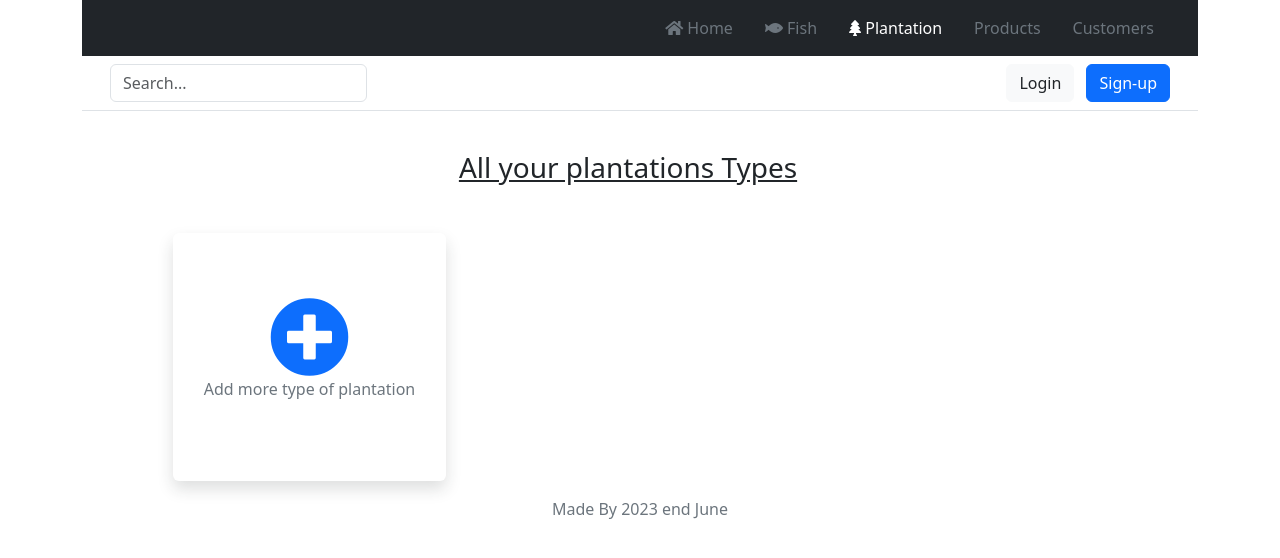
After one commit to MamyAndry/Aquaponie, a CodeIgniter app: page /database/plantation in a window 1280 px wide. The commit adds this page. Shown: the top 558 px of the page. Run offline with CodeIgniter, Linux system fonts and the light colour scheme; data that the repository does not hold is empty.

Commit message:
insert type fish and plantation

```diff
--- a/application/config/database.php
+++ b/application/config/database.php
@@ -76,8 +76,8 @@ $query_builder = TRUE;
 $db['default'] = array(
 	'dsn'	=> '',
 	'hostname' => 'localhost',
-	'username' => 'sarobidy',
-	'password' => 'manoary',
+	'username' => 'postgres',
+	'password' => 'pixel',
 	'database' => 'aquaponie',
 	'dbdriver' => 'postgre',
 	'dbprefix' => '',
--- /dev/null
+++ b/application/controllers/Plantation.php
@@ -0,0 +1,78 @@
+<?php
+
+class Plantation extends CI_Controller
+{
+    public function __construct(){
+        parent::__construct();
+        $this->load->model('plantation/Type_Plantation' , 'plantation');
+    }
+
+    // To list all type of fishes
+    public function index(){
+
+        $plantations = $this->plantation->get_all_type();
+
+        $data['header_plantation'] = "text-white";
+        $data['header_fish'] = "text-secondary";
+        $data['plantations'] = $plantations;
+        $data['page_title'] = "Plantations Pages";
+        $data['body'] = 'plantation/index';
+
+        $this->load->view('template/index' , $data);
+
+    }
+
+    public function insert(){
+        $data['header_plantation'] = "text-white";
+        $data['header_fish'] = "text-secondary";
+        $data['page_title'] = "Plantation Pages / Insert Plantation";
+        $data['body'] = 'plantation/insert_plantation';
+
+        $this->load->view('template/index' , $data);
+    }
+
+    public function save(){
+        $config = array(
+
+            array(
+                'field' => 'type',
+                'label' => 'type of fish',
+                'rules' => 'required',
+                'errors' => array(
+                    'required' => '<span class="text-danger"> You must provide a %s </span>'
+                )
+            ),
+            array(
+                'field' => 'w_max_baby',
+                'label' => 'max weight when baby',
+                'rules' => 'required|numeric',
+                'errors' => array(
+                    'required' => '<span class="text-danger"> You must provide a %s </span>'
+                )
+            ),
+            array(
+                'field' => 'w_max_semi_mature',
+                'label' => 'max weight when semi-mature',
+                'rules' => 'required|numeric',
+                'errors' => array(
+                    'required' => '<span class="text-danger"> You must provide a %s </span>'
+                )
+            ),
+
+        );
+
+        // Avy eo mametaka an'izany form_validation izany ka
+        $this->form_validation->set_rules( $config );
+        if (!$this->form_validation->run()){
+            $this->insert();
+            return;
+        }
+        $type 		= $this->input->post('type');
+        $w_max_baby = $this->input->post('w_max_baby');
+        $w_max_semi_mature 	= $this->input->post('w_max_semi_mature');
+
+
+        $this->plantation->insert_type_plantation( $type, $w_max_baby, $w_max_semi_mature );
+        redirect(base_url('plantation'));
+    }
+}
--- a/application/models/plantation/Type_Plantation.php
+++ b/application/models/plantation/Type_Plantation.php
@@ -51,7 +51,7 @@
 			$data = array(
 				'id_type_plantation' 		=> $id,
 				'name_type_plantation'		=> $name_type_plantation,
-				'weight_max_little'			=> $weight_max_baby,
+				'weight_max_baby'			=> $weight_max_baby,
 				'weight_max_semi_mature'	=> $weight_max_semi_mature
 			);
 
@@ -77,6 +77,8 @@
 				$type = new Type_Plantation();
 				$type->id_type_plantation = $row["id_type_plantation"];
 				$type->name_type_plantation = $row["name_type_plantation"];
+                $type->weight_max_baby = $row["weight_max_baby"];
+                $type->weight_max_semi_mature = $row["weight_max_semi_mature"];
 				$results[] = $type;
 			}
 			return $results;
--- /dev/null
+++ b/application/views/plantation/index.php
@@ -0,0 +1,67 @@
+<div class="container">
+    <div class="row">
+        <div class="row text-title p-2 my-3">
+            <h3 class="text-center text-decoration-underline">
+                All your plantations Types
+            </h3>
+        </div>
+        <div class=" my-3 row fishes-types d-flex">
+            <?php
+
+            foreach( $plantations as $plantation ){ ?>
+                <div class="card col-lg-3 shadow p-3 col-md-5 offset-md-1 border-0  col-sm-12 " data-aos="fade-down">
+                    <div class="card-body rounded">
+                        <div class="row details-rows">
+                            <div class="title-row row">
+                                Type of plantation : <?php echo $plantation->name_type_plantation; ?>
+                            </div>
+                            <div class="row"></div>
+                            <div class="row fish-details">
+                                <table class="table">
+                                    <thead>
+                                    <th> Data </th>
+                                    <th> </th>
+                                    </thead>
+                                    <tbody>
+                                    <tr >
+                                        <td class="p-2">Weight max when baby</td>
+                                        <td class="text-end"> <?php echo $plantation->weight_max_baby; ?> KG</td>
+                                    </tr>
+                                    <tr>
+                                        <td class="p-2"> Weight max semi-mature</td>
+                                        <td class="text-end"> <?php echo $plantation->weight_max_semi_mature; ?> KG</td>
+                                    </tr>
+                                    <tr class="">
+                                        <td></td>
+                                        <td class="text-end">
+                                            <a href="" class="btn btn-primary">
+                                                See more Info
+                                            </a>
+                                        </td>
+                                    </tr>
+                                    </tbody>
+                                </table>
+                            </div>
+                        </div>
+                    </div>
+                </div>
+            <?php } ?>
+            <div class="card col-lg-3 shadow border-0 col-md-5 offset-md-1 col-sm-12"  data-aos="zoom-in" data-aos-delay="1000">
+                <div class="card-body">
+                    <div class="row my-5">
+                        <div class="img-fluid text-decoration-none text-center">
+                            <a href="<?php echo site_url('plantation/insert'); ?>" class="links text-decoration-none">
+                                <i class="fa fa-plus-circle display-1"></i>
+                            </a>
+                        </div>
+                        <div class="text-center">
+                            <p class="text-secondary">
+                                Add more type of plantation
+                            </p>
+                        </div>
+                    </div>
+                </div>
+            </div>
+        </div>
+    </div>
+</div>
--- a/application/views/template/Header.php
+++ b/application/views/template/Header.php
@@ -9,31 +9,29 @@
           <ul class="nav col-12 col-lg-auto my-2 justify-content-center my-md-0 text-small">
             <li>
               <a href="#" class="nav-link text-secondary">
-                <svg class="bi d-block mx-auto mb-1" width="24" height="24"><use xlink:href="#home"></use></svg>
+                <i class="fa fa-home"></i>
                 Home
               </a>
             </li>
             <li>
-              <a href="<?php echo site_url('fish'); ?>" class="nav-link text-white">
-                <svg class="bi d-block mx-auto mb-1" width="24" height="24"><use xlink:href="#speedometer2"></use></svg>
+              <a href="<?php echo site_url('fish'); ?>" class="nav-link <?php echo $header_fish; ?>">
+                <i class="fa fa-fish"></i>
                 Fish
               </a>
             </li>
             <li>
-              <a href="#" class="nav-link text-white">
-                <svg class="bi d-block mx-auto mb-1" width="24" height="24"><use xlink:href="#table"></use></svg>
-                Orders
+              <a href="<?php echo  site_url('plantation')?>" class="nav-link <?php echo $header_plantation; ?>">
+                <i class="fa fa-tree"></i>
+                Plantation
               </a>
             </li>
             <li>
-              <a href="#" class="nav-link text-white">
-                <svg class="bi d-block mx-auto mb-1" width="24" height="24"><use xlink:href="#grid"></use></svg>
+              <a href="#" class="nav-link text-secondary">
                 Products
               </a>
             </li>
             <li>
-              <a href="#" class="nav-link text-white">
-                <svg class="bi d-block mx-auto mb-1" width="24" height="24"><use xlink:href="#people-circle"></use></svg>
+              <a href="#" class="nav-link text-secondary">
                 Customers
               </a>
             </li>
--- a/application/views/template/index.php
+++ b/application/views/template/index.php
@@ -8,6 +8,7 @@
 	<link rel="stylesheet" href="<?php echo base_url('assets/aos/dist/aos.css'); ?>">
 	<title>
 		<?php echo $page_title; ?>
+
 	</title>
 </head>
 <body>
```
Also changed, not shown: application/controllers/Fish.php (+70 -3 lines), application/views/fish/index.php (+10 -6 lines), application/views/fish/insert_fish.php (+8 -2 lines), application/views/plantation/insert_plantation.php (added, +32 -0 lines).
